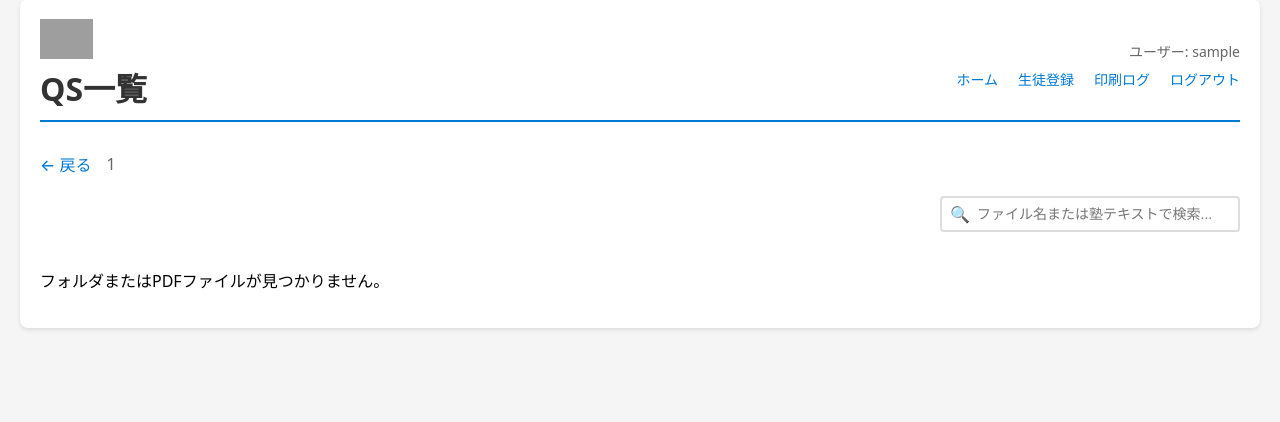
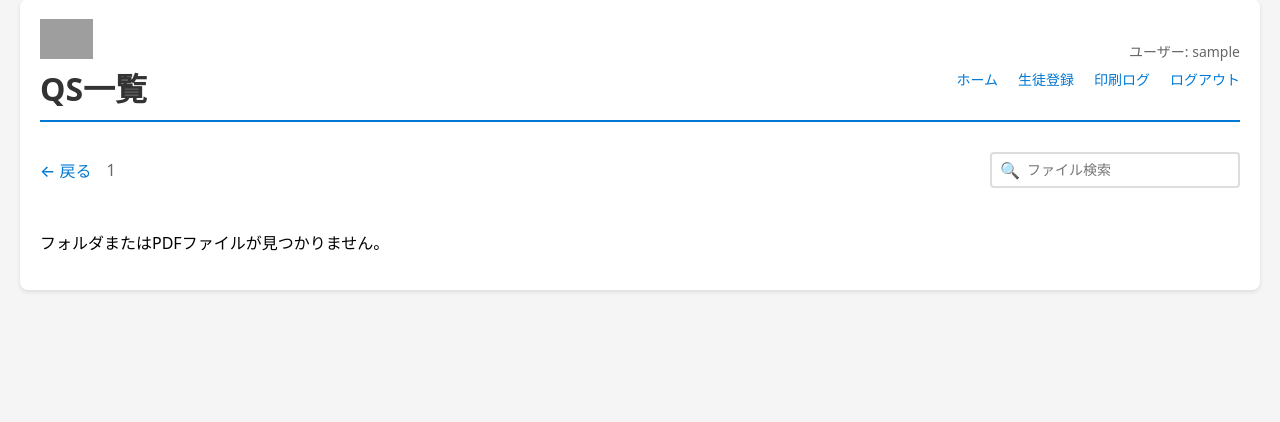
Before and after one commit to kenji415/QSprintviewer, a Flask app: page /folder/1 in a window 1280 px wide. Shown: the part 21-443 px from the top of the page. Run offline with Flask 3, Linux system fonts and the light colour scheme; the visitor is signed in with stand-in values (Sample User, id 1); grey boxes are pictures that could not be loaded.

Commit message:
Move search box to same line as breadcrumb, change placeholder to '繝輔ぃ繧､繝ｫ讀懃ｴ｢'

```diff
--- a/printviewer/templates/index.html
+++ b/printviewer/templates/index.html
@@ -162,6 +162,7 @@
       margin-bottom: 10px;
       display: flex;
       align-items: center;
+      justify-content: space-between;
       gap: 15px;
       padding: 10px 0;
     }
@@ -340,16 +341,9 @@
     .delete-mapping-btn:hover {
       background: #c82333;
     }
-    .search-container {
-      display: flex;
-      gap: 10px;
-      margin-bottom: 20px;
-      align-items: center;
-      justify-content: flex-end;
-    }
     .search-box-wrapper {
       position: relative;
-      width: 300px;
+      width: 250px;
     }
     .search-box {
       position: relative;
@@ -438,16 +432,16 @@
     {% if current_path %}
       {% set parent_path = current_path.rsplit('/', 1)[0] if '/' in current_path else '' %}
       <div class="breadcrumb">
-        <a href="/folder/{{ parent_path }}">← 戻る</a>
-        {% if current_path_display %}
-          <span class="breadcrumb-path">{{ current_path_display }}</span>
-        {% endif %}
-      </div>
-      <div class="search-container">
+        <div style="display: flex; align-items: center; gap: 15px;">
+          <a href="/folder/{{ parent_path }}">← 戻る</a>
+          {% if current_path_display %}
+            <span class="breadcrumb-path">{{ current_path_display }}</span>
+          {% endif %}
+        </div>
         <div class="search-box-wrapper">
           <div class="search-box">
             <span class="search-icon">🔍</span>
-            <input type="text" class="search-input" id="searchInput" placeholder="ファイル名または塾テキストで検索..." oninput="handleSearch()">
+            <input type="text" class="search-input" id="searchInput" placeholder="ファイル検索" oninput="handleSearch()">
           </div>
           <div class="search-results" id="searchResults"></div>
         </div>
```
